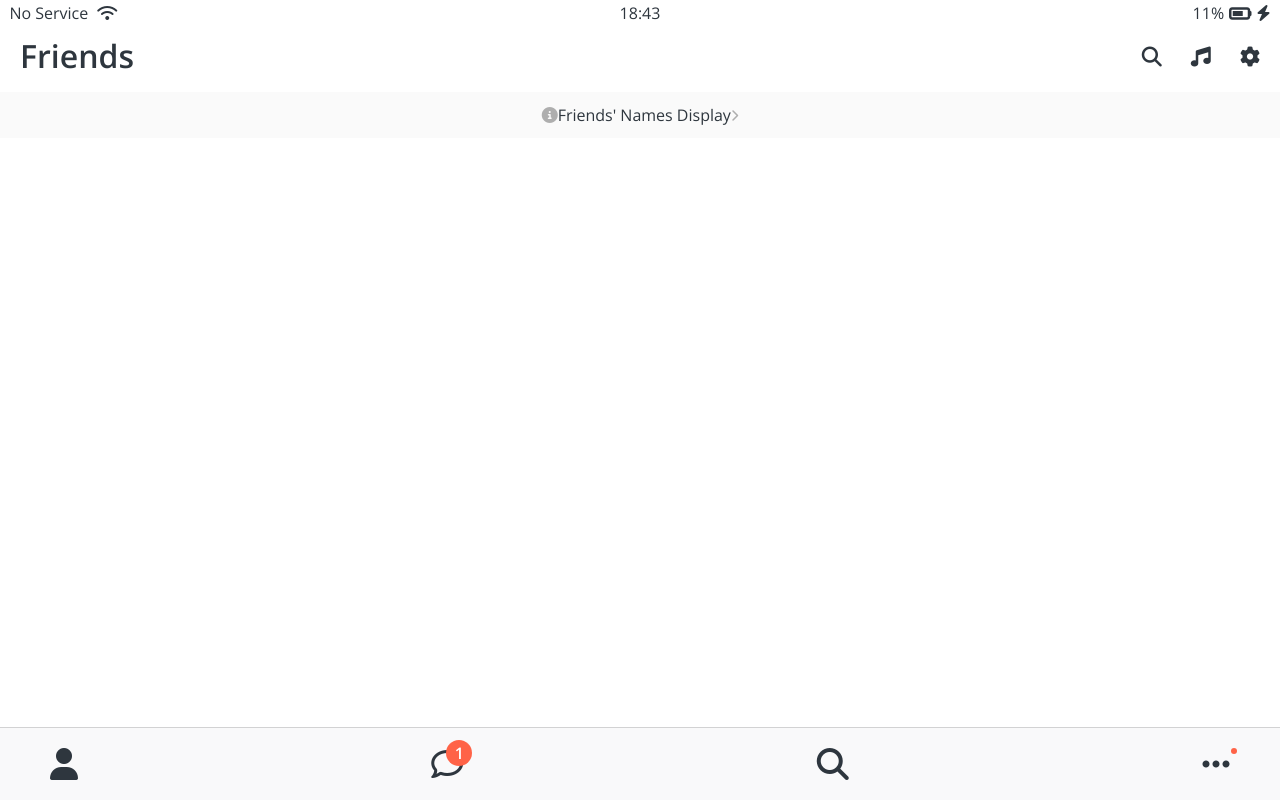
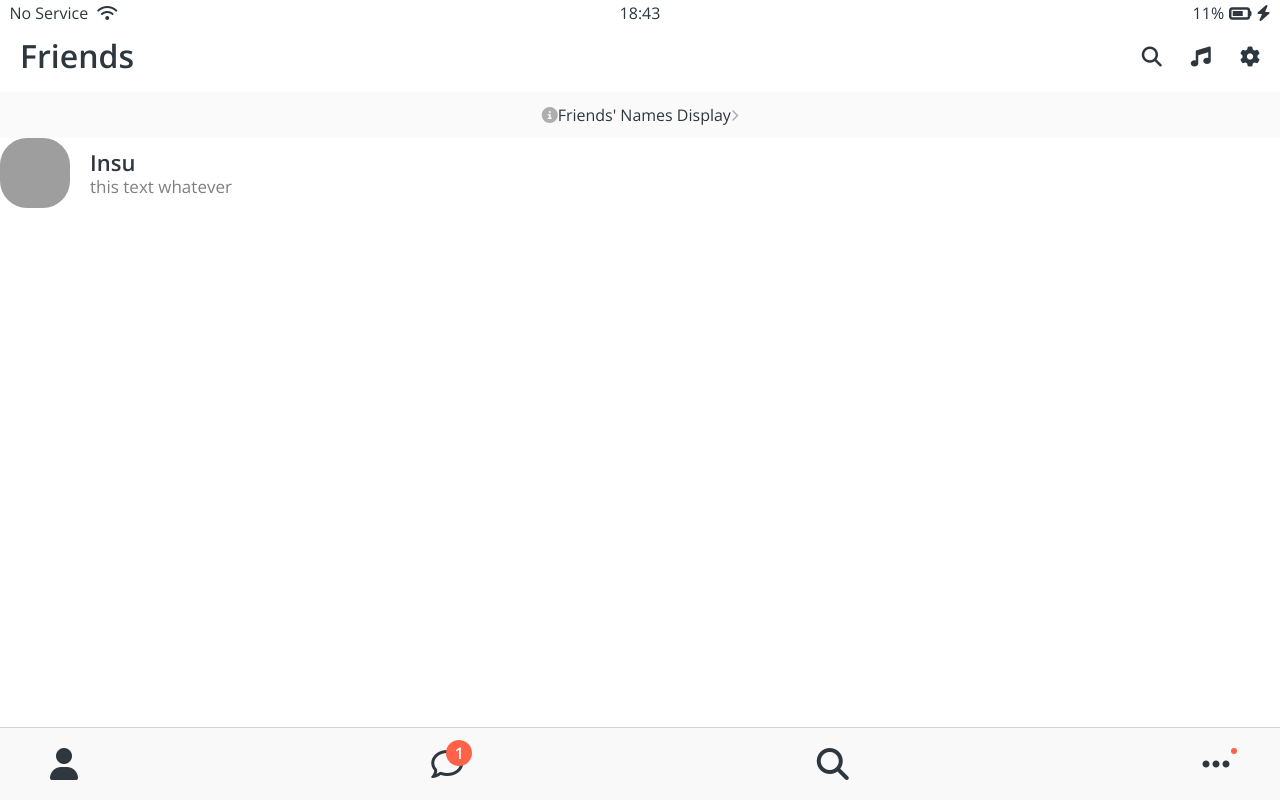
Before and after one commit to iinsue/new-kokoa, a plain HTML site: page friends.html in a window 1280 px wide. Drawn offline with nearby package versions, Linux system fonts and the light colour scheme; grey boxes are pictures that could not be loaded.

Commit message:
chapter14 Friends CSS
User Componetn css

```diff
--- /dev/null
+++ b/css/components/user-component.css
@@ -0,0 +1,27 @@
+.user-component {
+  display: flex;
+}
+
+.user-component,
+.user-component__column:first-child {
+  display: flex;
+  align-items: center;
+}
+
+.user-component__avatar {
+  width: 70px;
+  height: 70px;
+  border-radius: 27px;
+  margin-right: 20px;
+}
+
+.user-component__title {
+  font-weight: 600;
+  font-size: 22px;
+}
+
+.user-component__subtitle {
+  margin-top: 5px;
+  color: rgba(0, 0, 0, 0.5);
+  font-size: 17px;
+}
--- a/css/style.css
+++ b/css/style.css
@@ -6,6 +6,7 @@
 @import "components/status-bar.css";
 @import "components/nav-bar.css";
 @import "components/screen-header.css";
+@import "components/user-component.css";
 
 /*Screen*/
 @import "screens/login.css";
--- a/friends.html
+++ b/friends.html
@@ -34,6 +34,21 @@
         class="fas fa-chevron-right fa-xs"
       ></i>
     </a>
+
+    <div class="user-component">
+      <div class="user-component__column">
+        <img
+          src="https://avatars.githubusercontent.com/u/50567588?s=40&v=4"
+          class="user-component__avatar"
+        />
+        <div class="user-component__text">
+          <h4 class="user-component__title">Insu</h4>
+          <h6 class="user-component__subtitle">this text whatever</h6>
+        </div>
+      </div>
+      <div class="user-component__column"></div>
+    </div>
+
     <nav class="nav">
       <ul class="nav__list">
         <li class="nav__btn">
```
